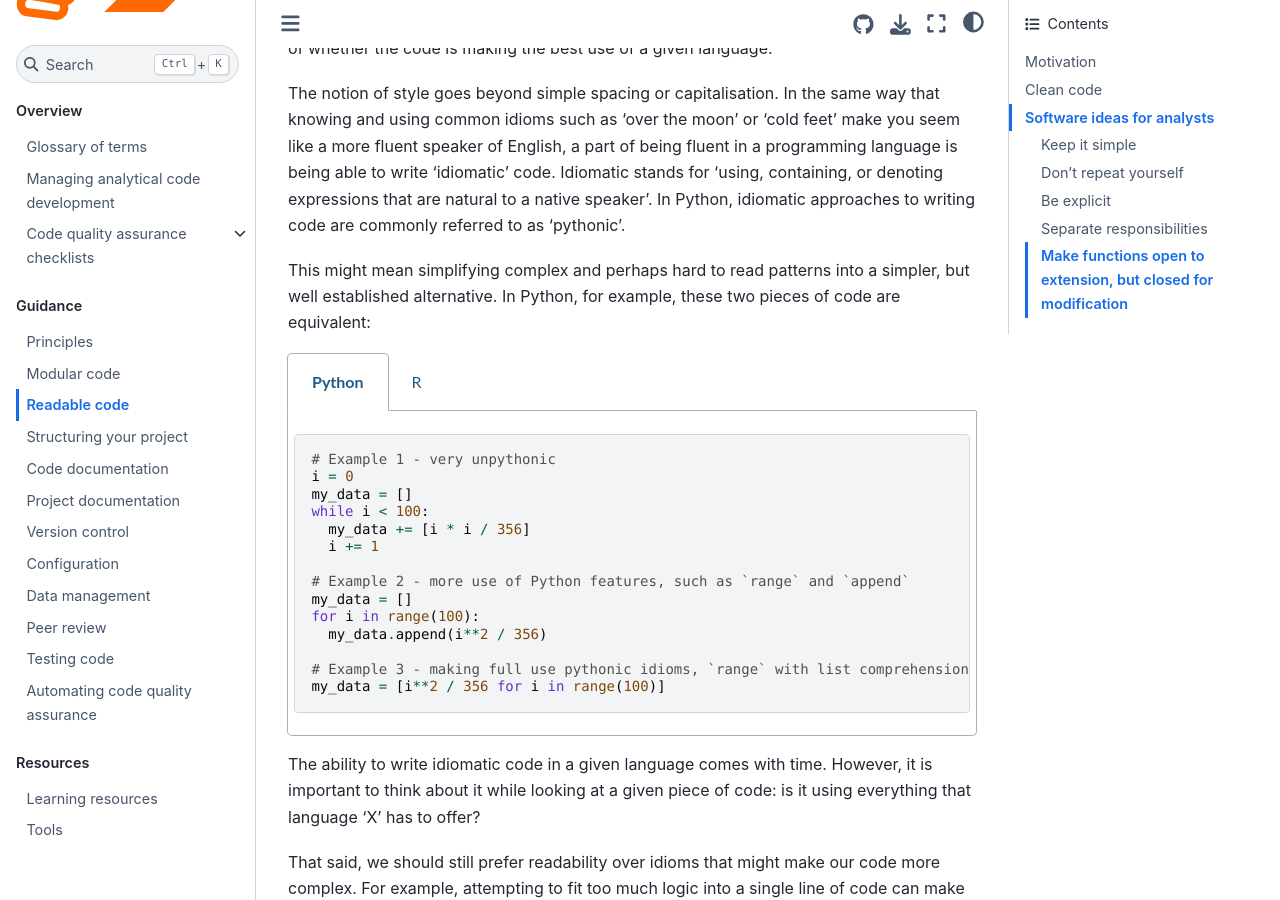
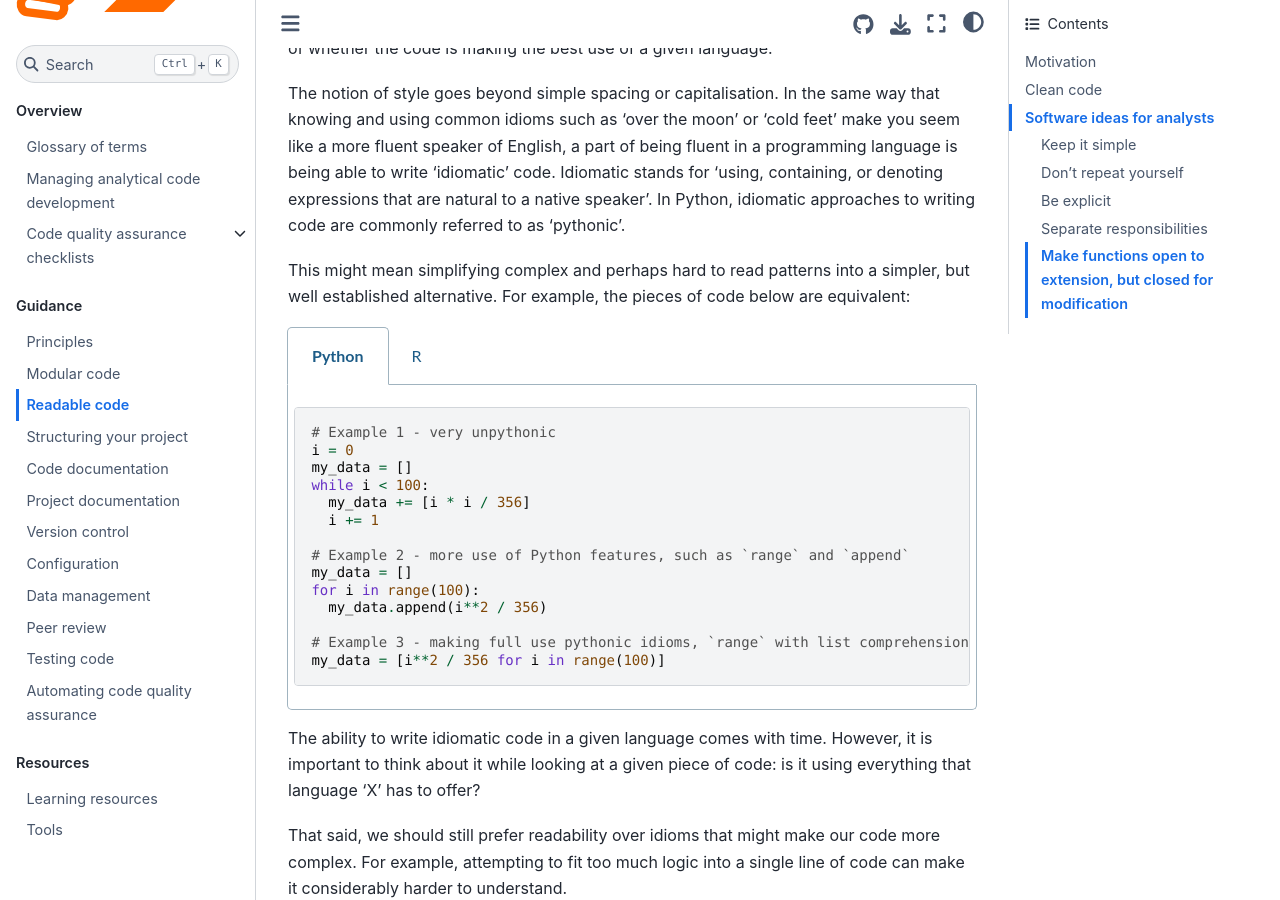
Before and after one commit to best-practice-and-impact/qa-of-code-guidance, a Jupyter Book: the page built from book/readable_code.md, in a window 1280 px wide and 900 px high, scrolled down 7880 px. Built offline with Jupyter Book 1.0.4 settings and Sphinx 7.4.7 and the Sphinx Book theme 1.1.4, drawn with Linux system fonts in a browser that asks for light colours; some of the changed text lies outside the part shown.

Commit message:
Fix comments highlighted in review

`````diff
--- a/book/readable_code.md
+++ b/book/readable_code.md
@@ -315,7 +315,7 @@
 (code-style)=
 
 ``` {note}
-Writing custom classes is more common in python than in R, as discussed in the [](modular_code.md) chapter. As such, the examples above only apply to python.
+Writing custom classes is more common in Python than in R, as discussed in the [](modular_code.md) chapter. As such, the examples above only apply to Python.
 ```
 
 
@@ -377,7 +377,7 @@
 In Python, idiomatic approaches to writing code are commonly referred to as 'pythonic'.
 
 This might mean simplifying complex and perhaps hard to read patterns into a simpler, but well established alternative.
-In Python, for example, these two pieces of code are equivalent:
+For example, the pieces of code below are equivalent:
 
 ````{tabs}
 ```{code-tab} python
`````
Also changed, not shown: book/code_documentation.md (+3 -3 lines), book/configuration.md (+1 -1 lines), book/project_structure.md (+1 -1 lines), book/testing_code.md (+5 -5 lines), 1 other file.
